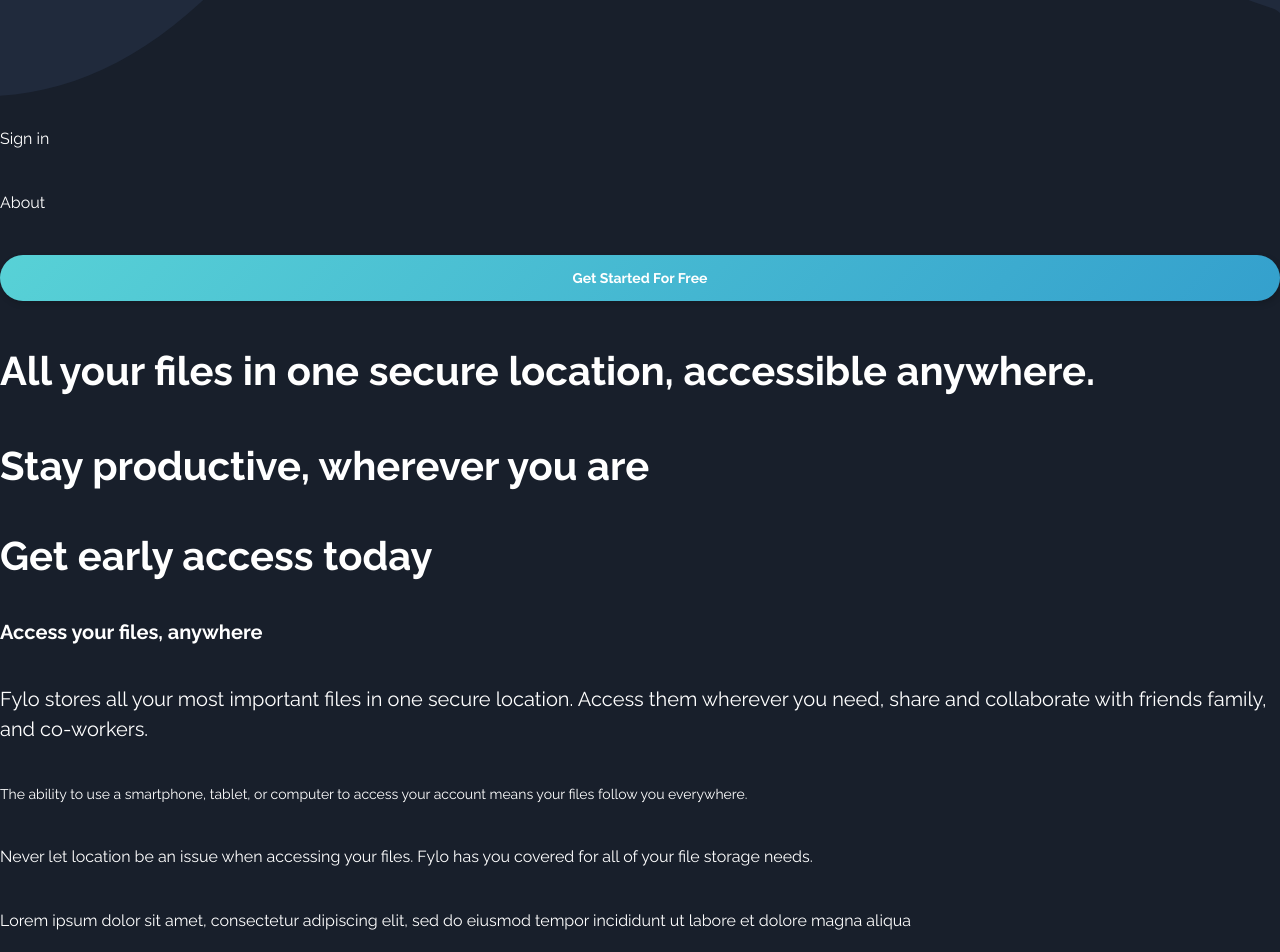
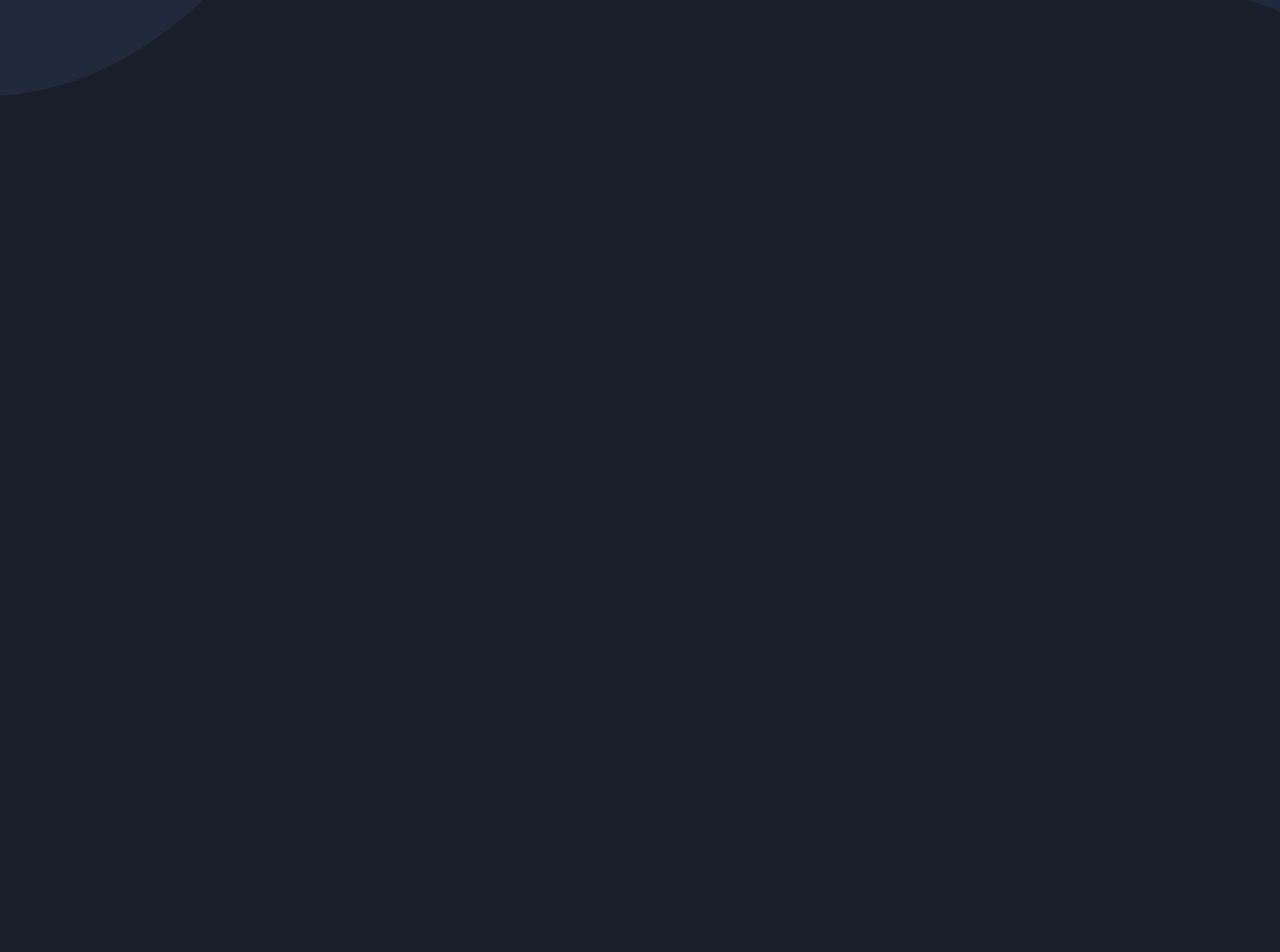
Before and after one commit to mdashfaque-mamdu-au17/flyo-dark-theme-landing-page, a React (Vite) app: page / in a window 1280 px wide. Shown: the part 1120-2072 px from the top of the page. After the commit the page ends 1247 px from the top, so only its background shows below. Built offline with nearby package versions, Linux system fonts and the light colour scheme.

Commit message:
commented testing compnents

```diff
--- a/src/App.jsx
+++ b/src/App.jsx
@@ -14,31 +14,31 @@ function App() {
     <div className="">
       <Navbar />
       <Hero />
-      <Link type="navigation">Sign in</Link>
+      {/* <Link type="navigation">Sign in</Link>
       <div className="mt-10">
         <Link type="navigation-footer">About</Link>
       </div>
       <div className="mt-10  mx-auto">
         <Button btnType="primary">Get Started For Free</Button>
-      </div>
+      </div> */}
 
-      <div className="mt-10">
+      {/* <div className="mt-10">
         <Heading type="primary">
           All your files in one secure location, accessible anywhere.
         </Heading>
       </div>
       <div className="mt-10">
         <Heading type="secondary">Stay productive, wherever you are</Heading>
-      </div>
+      </div> */}
 
       {/* on contact form */}
-      <div className="mt-10">
+      {/* <div className="mt-10">
         <Heading type="secondary" styles="md:text-[32px] md:leading-[48px]">
           Get early access today
         </Heading>
-      </div>
+      </div> */}
 
-      <div className="mt-10">
+      {/* <div className="mt-10">
         <Heading type="other-type">Access your files, anywhere</Heading>
       </div>
 
@@ -48,9 +48,9 @@ function App() {
           Access them wherever you need, share and collaborate with friends
           family, and co-workers.
         </Paragraph>
-      </div>
+      </div> */}
 
-      <div className="mt-10">
+      {/* <div className="mt-10">
         <Paragraph type="secondary">
           The ability to use a smartphone, tablet, or computer to access your
           account means your files follow you everywhere.
@@ -62,9 +62,9 @@ function App() {
           Never let location be an issue when accessing your files. Fylo has you
           covered for all of your file storage needs.
         </Paragraph>
-      </div>
+      </div> */}
 
-      <div className="mt-10">
+      {/* <div className="mt-10">
         <Paragraph type="fifth">
           Lorem ipsum dolor sit amet, consectetur adipiscing elit, sed do
           eiusmod tempor incididunt ut labore et dolore magna aliqua
@@ -81,7 +81,7 @@ function App() {
 
       <div className="mt-10 mx-5 lg:mx-0">
         <FormBox />
-      </div>
+      </div> */}
     </div>
   );
 }
```
